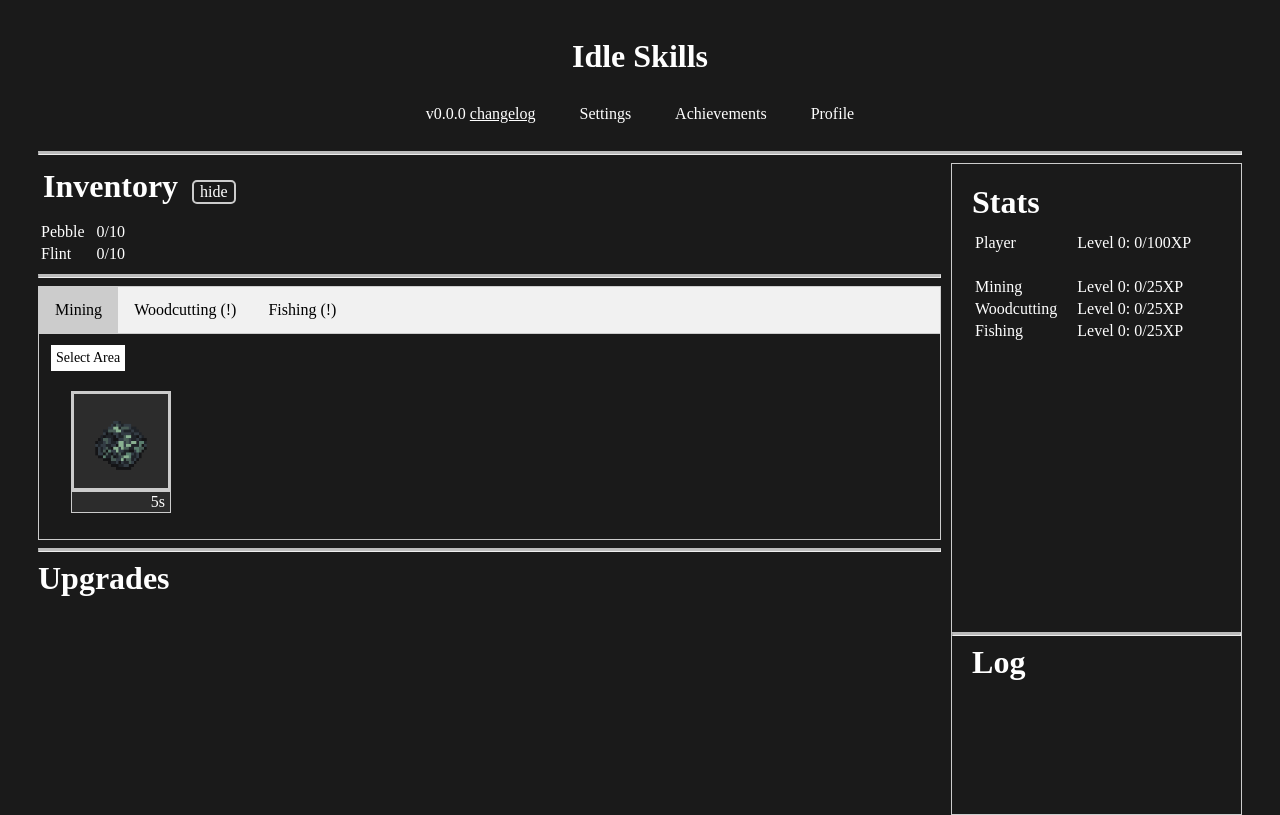
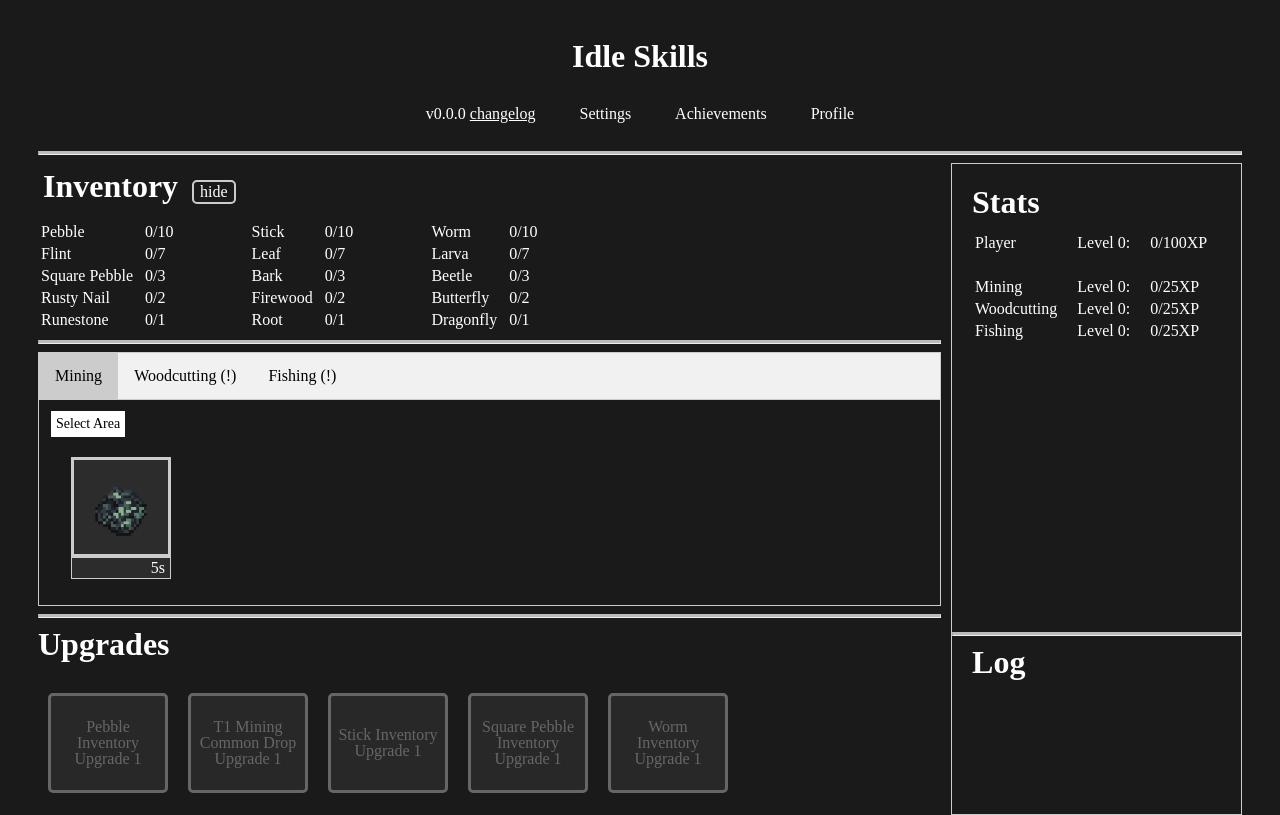
Before and after one commit to MKL105/IdleSkills, a plain HTML site: page index.html in a window 1280 px wide. Drawn offline with Linux system fonts and the light colour scheme.

Commit message:
Reworked inventory UI

```diff
--- a/index.html
+++ b/index.html
@@ -54,14 +54,6 @@
       </div>
       <div id="inventory-body">
         <table id="inventory-table">
-          <tr id="row-1">
-            <td>Pebble</td>
-            <td>&ensp;0/10</td>
-          </tr>
-          <tr id="row-2">
-            <td>Flint</td>
-            <td>&ensp;0/10</td>
-          </tr>
         </table>
       </div>
       <hr class="solid">
--- a/scripts/achievements.js
+++ b/scripts/achievements.js
@@ -92,7 +92,6 @@
 }
 
 function progressCollection(collection, amount) {
-  console.log(typeof(achievementData.category));
   const collections = achievementData.filter(achievement => achievement.category == 'collection');
   const searchPrompt = collection + '-collector';
   const filteredCollection = collections.filter(achievement => achievement.id.includes(searchPrompt));
--- a/scripts/datamanager.js
+++ b/scripts/datamanager.js
@@ -214,7 +214,7 @@
         baseTime: 7,
         drops: [
             {
-                item: getItemById("bait"),
+                item: getItemById("worm"),
                 baseDrop: 2,
                 dropChance: 100,
                 bonusDrop: 1,
@@ -824,226 +824,226 @@
         ]
     },
     {
-        id: "baitInvUpgrade1",
-        category: "baitInvUpgrade",
-        title: "Bait Inventory Upgrade 1",
-        description: "Increases the bait inventory size to ",
+        id: "wormInvUpgrade1",
+        category: "wormInvUpgrade",
+        title: "Worm Inventory Upgrade 1",
+        description: "Increases the worm inventory size to ",
         upgradeNumber: 1,
         available: true,
         unlockable: false,
         unlocksUpgrades: [
-            "baitInvUpgrade2"
+            "wormInvUpgrade2"
         ],
         requirements: [
             {
-                item: getItemById("bait"),
-                amount: baitInvMaxProgression[0]
+                item: getItemById("worm"),
+                amount: wormInvMaxProgression[0]
             }
         ]
     },
     {
-        id: "baitInvUpgrade2",
-        category: "baitInvUpgrade",
-        title: "Bait Inventory Upgrade 2",
-        description: "Increases the bait inventory size to ",
+        id: "wormInvUpgrade2",
+        category: "wormInvUpgrade",
+        title: "Worm Inventory Upgrade 2",
+        description: "Increases the worm inventory size to ",
         upgradeNumber: 2,
         available: false,
         unlockable: false,
         unlocksUpgrades: [
-            "baitInvUpgrade3"
+            "wormInvUpgrade3"
         ],
         requirements: [
             {
-                item: getItemById("bait"),
-                amount: baitInvMaxProgression[1]
+                item: getItemById("worm"),
+                amount: wormInvMaxProgression[1]
             }
         ]
     },
     {
-        id: "baitInvUpgrade3",
-        category: "baitInvUpgrade",
-        title: "Bait Inventory Upgrade 3",
-        description: "Increases the bait inventory size to ",
+        id: "wormInvUpgrade3",
+        category: "wormInvUpgrade",
+        title: "Worm Inventory Upgrade 3",
+        description: "Increases the worm inventory size to ",
         upgradeNumber: 3,
         available: false,
         unlockable: false,
         unlocksUpgrades: [
-            "baitInvUpgrade4"
+            "wormInvUpgrade4"
         ],
         requirements: [
             {
-                item: getItemById("bait"),
-                amount: baitInvMaxProgression[2]
+                item: getItemById("worm"),
+                amount: wormInvMaxProgression[2]
             }
         ]
     },
     {
-        id: "baitInvUpgrade4",
-        category: "baitInvUpgrade",
-        title: "Bait Inventory Upgrade 4",
-        description: "Increases the bait inventory size to ",
+        id: "wormInvUpgrade4",
+        category: "wormInvUpgrade",
+        title: "Worm Inventory Upgrade 4",
+        description: "Increases the worm inventory size to ",
         upgradeNumber: 4,
         available: false,
         unlockable: false,
         unlocksUpgrades: [
-            "baitInvUpgrade5"
+            "wormInvUpgrade5"
         ],
         requirements: [
             {
-                item: getItemById("bait"),
-                amount: baitInvMaxProgression[3]
+                item: getItemById("worm"),
+                amount: wormInvMaxProgression[3]
             }
         ]
     },
     {
-        id: "baitInvUpgrade5",
-        category: "baitInvUpgrade",
-        title: "Bait Inventory Upgrade 5",
-        description: "Increases the bait inventory size to ",
+        id: "wormInvUpgrade5",
+        category: "wormInvUpgrade",
+        title: "Worm Inventory Upgrade 5",
+        description: "Increases the worm inventory size to ",
         upgradeNumber: 5,
         available: false,
         unlockable: false,
         unlocksUpgrades: [
-            "baitInvUpgrade6"
+            "wormInvUpgrade6"
         ],
         requirements: [
             {
-                item: getItemById("bait"),
-                amount: baitInvMaxProgression[4]
+                item: getItemById("worm"),
+                amount: wormInvMaxProgression[4]
             }
         ]
     },
     {
-        id: "baitInvUpgrade6",
-        category: "baitInvUpgrade",
-        title: "Bait Inventory Upgrade 6",
-        description: "Increases the bait inventory size to ",
+        id: "wormInvUpgrade6",
+        category: "wormInvUpgrade",
+        title: "Worm Inventory Upgrade 6",
+        description: "Increases the worm inventory size to ",
         upgradeNumber: 6,
         available: false,
         unlockable: false,
         unlocksUpgrades: [
-            "baitInvUpgrade7"
+            "wormInvUpgrade7"
         ],
         requirements: [
             {
-                item: getItemById("bait"),
-                amount: baitInvMaxProgression[5]
+                item: getItemById("worm"),
+                amount: wormInvMaxProgression[5]
             }
         ]
     },
     {
-        id: "baitInvUpgrade7",
-        category: "baitInvUpgrade",
-        title: "Bait Inventory Upgrade 7",
-        description: "Increases the bait inventory size to ",
+        id: "wormInvUpgrade7",
+        category: "wormInvUpgrade",
+        title: "Worm Inventory Upgrade 7",
+        description: "Increases the worm inventory size to ",
         upgradeNumber: 7,
         available: false,
         unlockable: false,
         unlocksUpgrades: [
-            "baitInvUpgrade8"
+            "wormInvUpgrade8"
         ],
         requirements: [
             {
-                item: getItemById("bait"),
-                amount: baitInvMaxProgression[6]
+                item: getItemById("worm"),
+                amount: wormInvMaxProgression[6]
             }
         ]
     },
     {
-        id: "baitInvUpgrade8",
-        category: "baitInvUpgrade",
-        title: "Bait Inventory Upgrade 8",
-        description: "Increases the bait inventory size to ",
+        id: "wormInvUpgrade8",
+        category: "wormInvUpgrade",
+        title: "Worm Inventory Upgrade 8",
+        description: "Increases the worm inventory size to ",
         upgradeNumber: 8,
         available: false,
         unlockable: false,
         unlocksUpgrades: [
-            "baitInvUpgrade9"
+            "wormInvUpgrade9"
         ],
         requirements: [
             {
-                item: getItemById("bait"),
-                amount: baitInvMaxProgression[7]
+                item: getItemById("worm"),
+                amount: wormInvMaxProgression[7]
             }
         ]
     },
     {
-        id: "baitInvUpgrade9",
-        category: "baitInvUpgrade",
-        title: "Bait Inventory Upgrade 9",
-        description: "Increases the bait inventory size to ",
+        id: "wormInvUpgrade9",
+        category: "wormInvUpgrade",
+        title: "Worm Inventory Upgrade 9",
+        description: "Increases the worm inventory size to ",
         upgradeNumber: 9,
         available: false,
         unlockable: false,
         unlocksUpgrades: [
-            "baitInvUpgrade10"
+            "wormInvUpgrade10"
         ],
         requirements: [
             {
-                item: getItemById("bait"),
-                amount: baitInvMaxProgression[8]
+                item: getItemById("worm"),
+                amount: wormInvMaxProgression[8]
             }
         ]
     },
     {
-        id: "baitInvUpgrade10",
-        category: "baitInvUpgrade",
-        title: "Bait Inventory Upgrade 10",
-        description: "Increases the bait inventory size to ",
+        id: "wormInvUpgrade10",
+        category: "wormInvUpgrade",
+        title: "Worm Inventory Upgrade 10",
+        description: "Increases the worm inventory size to ",
         upgradeNumber: 10,
         available: false,
         unlockable: false,
         unlocksUpgrades: [
-            "baitInvUpgrade11"
+            "wormInvUpgrade11"
         ],
         requirements: [
             {
-                item: getItemById("bait"),
-                amount: baitInvMaxProgression[9]
+                item: getItemById("worm"),
+                amount: wormInvMaxProgression[9]
             }
         ]
     },
     {
-        id: "baitInvUpgrade11",
-        category: "baitInvUpgrade",
-        title: "Bait Inventory Upgrade 11",
-        description: "Increases the bait inventory size to ",
+        id: "wormInvUpgrade11",
+        category: "wormInvUpgrade",
+        title: "Worm Inventory Upgrade 11",
+        description: "Increases the worm inventory size to ",
         upgradeNumber: 11,
         available: false,
         unlockable: false,
         unlocksUpgrades: [
-            "baitInvUpgrade12"
+            "wormInvUpgrade12"
         ],
         requirements: [
             {
-                item: getItemById("bait"),
-                amount: baitInvMaxProgression[10]
+                item: getItemById("worm"),
+                amount: wormInvMaxProgression[10]
             }
         ]
     },
     {
-        id: "baitInvUpgrade12",
-        category: "baitInvUpgrade",
-        title: "Bait Inventory Upgrade 12",
-        description: "Increases the bait inventory size to ",
+        id: "wormInvUpgrade12",
+        category: "wormInvUpgrade",
+        title: "Worm Inventory Upgrade 12",
+        description: "Increases the worm inventory size to ",
         upgradeNumber: 12,
         available: false,
         unlockable: false,
         unlocksUpgrades: [
-            "baitInvUpgrade13"
+            "wormInvUpgrade13"
         ],
         requirements: [
             {
-                item: getItemById("bait"),
-                amount: baitInvMaxProgression[11]
+                item: getItemById("worm"),
+                amount: wormInvMaxProgression[11]
             }
         ]
     },
     {
-        id: "baitInvUpgrade13",
-        category: "baitInvUpgrade",
-        title: "Bait Inventory Upgrade 13",
-        description: "Increases the bait inventory size to ",
+        id: "wormInvUpgrade13",
+        category: "wormInvUpgrade",
+        title: "Worm Inventory Upgrade 13",
+        description: "Increases the worm inventory size to ",
         upgradeNumber: 13,
         available: false,
         unlockable: false,
@@ -1052,8 +1052,8 @@
         ],
         requirements: [
             {
-                item: getItemById("bait"),
-                amount: baitInvMaxProgression[12]
+                item: getItemById("worm"),
+                amount: wormInvMaxProgression[12]
             }
         ]
     }
--- a/scripts/ui.js
+++ b/scripts/ui.js
@@ -169,12 +169,48 @@
     const test = inventory.find(x => categories.includes(x.xpCategory) == false);
     categories.push(test.xpCategory);
     categories.shift();
-    console.log(categories);
+  }
+  var max = 0;
+  const itemsByCategory = [];
+  for (category of categories) {
+    const categoryItems = inventory.filter(x => x.xpCategory == category);
+    if (categoryItems.length > max) {
+      max = categoryItems.length;
+    }
+    itemsByCategory.push(categoryItems);
+  }
+  const tableRows = [];
+  for (let i = 1; i <= max; i++) {
+    const tr = document.createElement('tr');
+    tr.id = "row-" + i;
+    tableRows.push(tr);
+  }
+  for (items of itemsByCategory) {
+    var index = 0;
+    for (item of items) {
+      const nameData = document.createElement('td');
+      const amountData = document.createElement('td');
+      nameData.id = "table-data-" + item.id;
+      amountData.id = "table-data-amount-" + item.id;
+      amountData.className = "table-data-amount";
+      nameData.innerHTML = item.name;
+      amountData.innerHTML = "&ensp;" + item.amount + "/" + item.maxAmount;
+      tableRows[index].appendChild(nameData);
+      tableRows[index].appendChild(amountData);
+      index++;
+    }
+  }
+  const table = document.getElementById("inventory-table");
+  for (row of tableRows) {
+    table.appendChild(row);
   }
 }
 
 function updateInventoryText(id) {
-
+  const item = getItemById(id);
+  const amountData = document.getElementById("table-data-amount-" + item.id);
+  const text = "&ensp;" + item.amount + "/" + item.maxAmount;
+  amountData.innerHTML = text;
 }
 
 function updateUpgradeButtons() {
@@ -232,8 +268,10 @@
           break;
         case "squarePebbleInvUpgrade":
           text = upgrade.description + squarePebbleInvMaxProgression[upgrade.upgradeNumber] + '.<br/>' + '<br/>';
-                case "baitInvUpgrade":
-                    text = upgrade.description + baitInvMaxProgression[upgrade.upgradeNumber] + '.<br/>' + '<br/>';
+          break;
+        case "wormInvUpgrade":
+          text = upgrade.description + wormInvMaxProgression[upgrade.upgradeNumber] + '.<br/>' + '<br/>';
+          break;
         default: break;
       }
       for (req of upgrade.requirements) {
@@ -286,7 +324,7 @@
         amountText += drop.baseDrop;
         if (drop.bonusDropChance > 0) {
           var max = drop.baseDrop + drop.bonusDrop;
-                    amountText += "-" + max
+          amountText += "-" + max;
         }
         switch (drop.item.rarity) {
           case 'common':
--- a/styles/mainstyles.css
+++ b/styles/mainstyles.css
@@ -383,3 +383,8 @@
 .tooltip:hover .achievement-tooltip-text {
   visibility: visible;
 }
+
+/* Inventory */
+.table-data-amount {
+  width: 20%;
+}
```
Also changed, not shown: scripts/upgrades.js (+3 -4 lines), 1 other file. Lines whose indentation alone changed are shown as unchanged.
